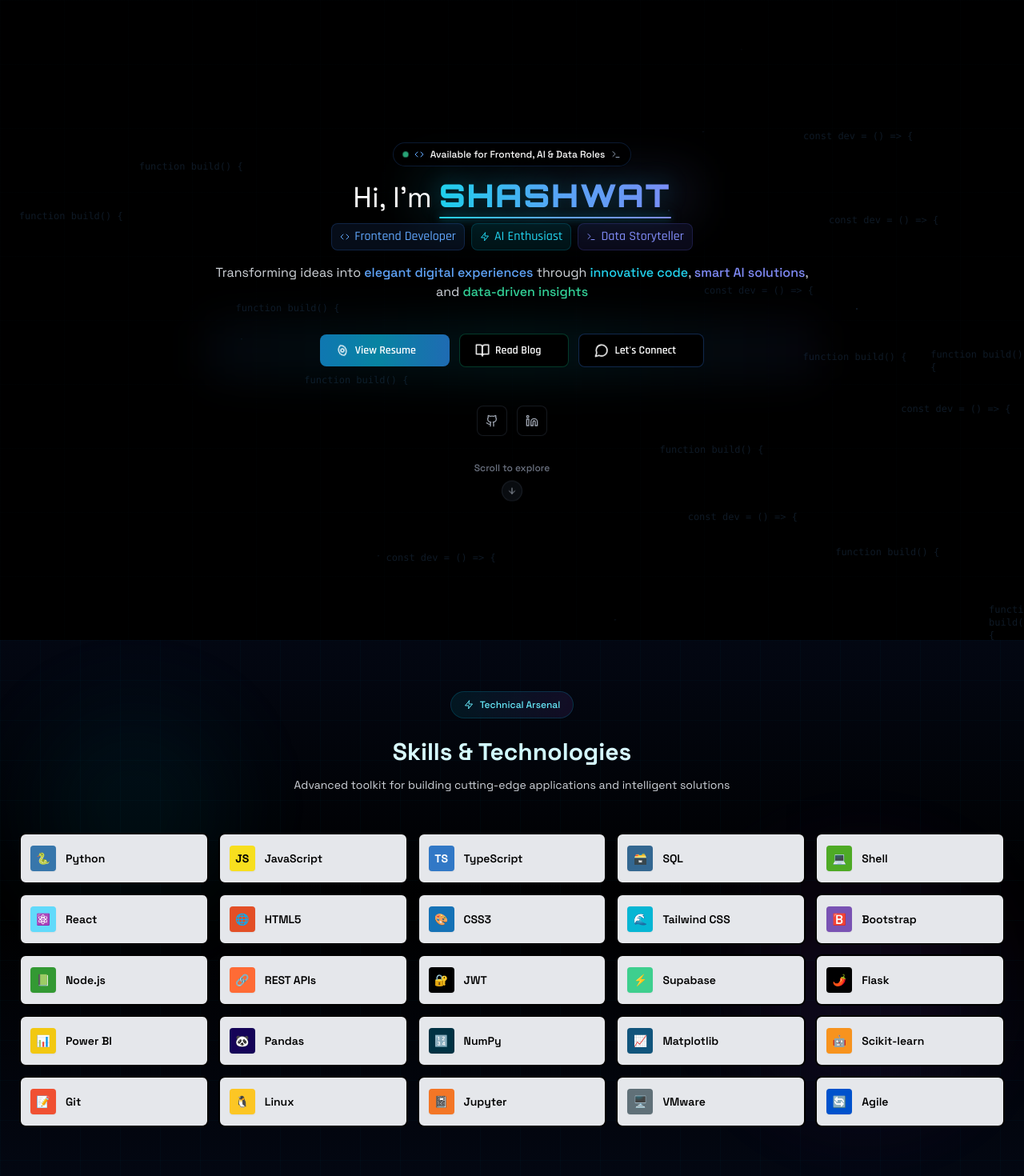
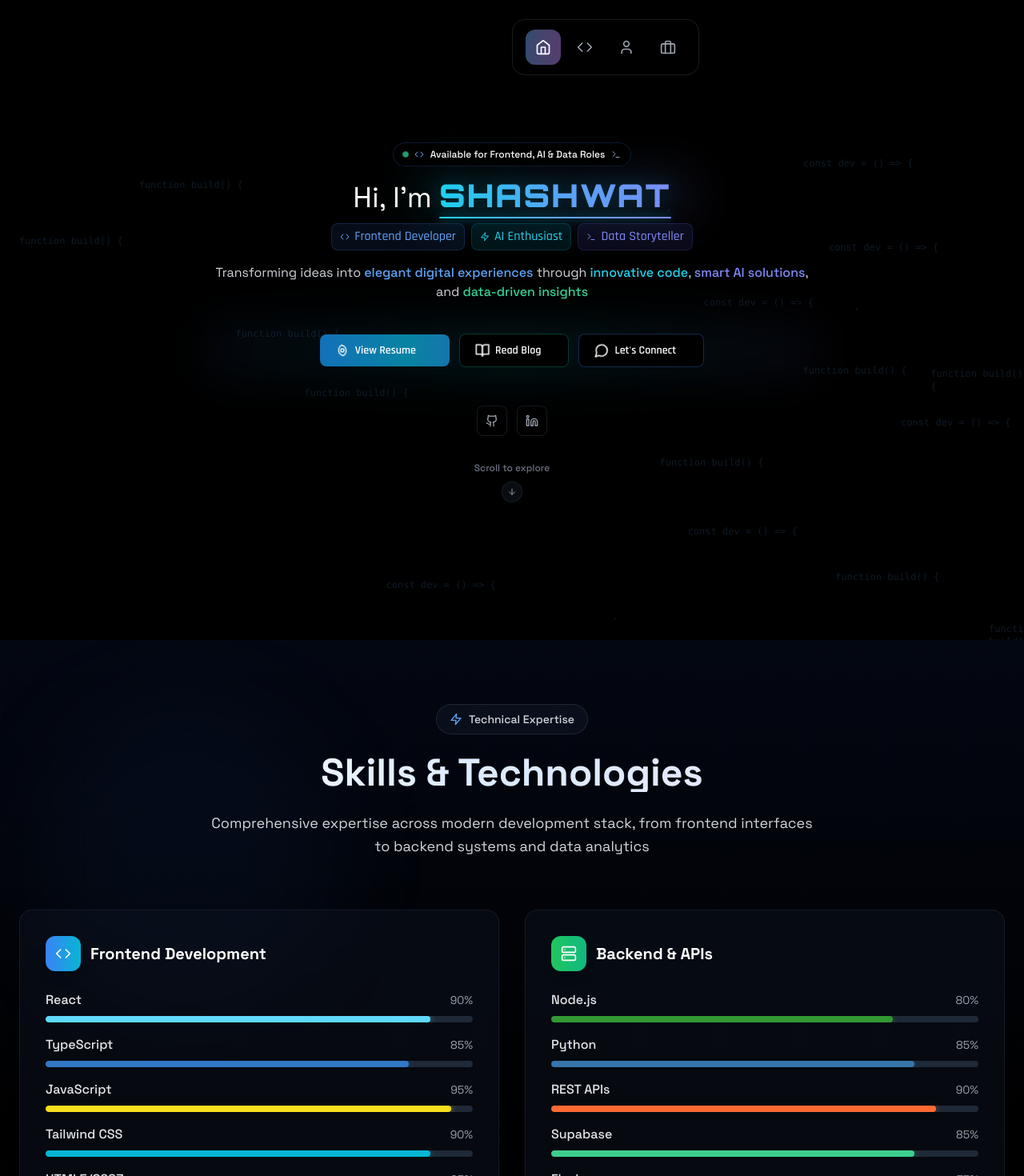
Before and after one commit to 404StudioDev/prject, a React (Vite) app: page / in a window 1280 px wide. Shown: the top 1470 px of the page at 80% size. Built offline with nearby package versions, Linux system fonts and the light colour scheme.

Commit message:
Professional Skills Section and Transparent Navbar

```diff
--- a/src/App.tsx
+++ b/src/App.tsx
@@ -1,4 +1,5 @@
 import { useState, useEffect } from 'react';
+import Navbar from './components/Navbar';
 import Hero from './components/Hero';
 import Skills from './components/Skills';
 import Projects from './components/Projects';
@@ -80,6 +81,7 @@ function App() {
 
   return (
     <div className="min-h-screen bg-slate-950 text-white">
+      <Navbar isDark={isDark} />
       <Hero isDark={isDark} onNavigateToBlog={navigateToBlog} />
       <Skills isDark={isDark} />
       <Projects isDark={isDark} />
--- a/src/components/Experience.tsx
+++ b/src/components/Experience.tsx
@@ -15,7 +15,7 @@ export default function Experience({ isDark }: ExperienceProps) {
   ];
 
   return (
-    <section className="py-16 relative overflow-hidden bg-gradient-to-b from-black via-gray-950 to-black">
+    <section id="experience" className="py-16 relative overflow-hidden bg-gradient-to-b from-black via-gray-950 to-black">
       {/* Simplified background decoration */}
       <div className="absolute inset-0">
         <div className="absolute top-20 left-10 w-72 h-72 bg-green-500/8 rounded-full blur-3xl" />
--- a/src/components/Hero.tsx
+++ b/src/components/Hero.tsx
@@ -9,7 +9,7 @@ interface HeroProps {
 
 export default function Hero({ isDark, onNavigateToBlog }: HeroProps) {
   return (
-    <section className="relative min-h-screen flex items-center justify-center overflow-hidden bg-black">
+    <section id="home" className="relative min-h-screen flex items-center justify-center overflow-hidden bg-black">
       {/* 🌌 Dark Space Background Effects */}
       <div className="absolute inset-0">
         {/* Animated cyber grid */}
--- /dev/null
+++ b/src/components/Navbar.tsx
@@ -0,0 +1,95 @@
+import { Home, User, Code, Briefcase } from 'lucide-react';
+import { motion } from 'framer-motion';
+import { useState, useEffect } from 'react';
+
+interface NavbarProps {
+  isDark: boolean;
+}
+
+export default function Navbar({ isDark }: NavbarProps) {
+  const [activeSection, setActiveSection] = useState('home');
+
+  const navItems = [
+    { id: 'home', icon: Home, label: 'Home' },
+    { id: 'skills', icon: Code, label: 'Skills' },
+    { id: 'projects', icon: User, label: 'Projects' },
+    { id: 'experience', icon: Briefcase, label: 'Experience' },
+  ];
+
+  useEffect(() => {
+    const handleScroll = () => {
+      const sections = navItems.map(item => item.id);
+      const scrollPosition = window.scrollY + 100;
+
+      for (const section of sections) {
+        const element = document.getElementById(section);
+        if (element) {
+          const offsetTop = element.offsetTop;
+          const offsetHeight = element.offsetHeight;
+
+          if (scrollPosition >= offsetTop && scrollPosition < offsetTop + offsetHeight) {
+            setActiveSection(section);
+            break;
+          }
+        }
+      }
+    };
+
+    window.addEventListener('scroll', handleScroll);
+    return () => window.removeEventListener('scroll', handleScroll);
+  }, []);
+
+  const scrollToSection = (sectionId: string) => {
+    const element = document.getElementById(sectionId);
+    if (element) {
+      element.scrollIntoView({ behavior: 'smooth' });
+    }
+  };
+
+  return (
+    <motion.nav
+      className="fixed top-6 left-1/2 transform -translate-x-1/2 z-50"
+      initial={{ y: -100, opacity: 0 }}
+      animate={{ y: 0, opacity: 1 }}
+      transition={{ duration: 0.8, delay: 0.5 }}
+    >
+      <div className="flex items-center gap-2 px-4 py-3 rounded-2xl bg-black/20 backdrop-blur-md border border-white/10 shadow-2xl">
+        {navItems.map((item, index) => (
+          <motion.button
+            key={item.id}
+            onClick={() => scrollToSection(item.id)}
+            className={`
+              relative p-3 rounded-xl transition-all duration-300 group
+              ${activeSection === item.id
+                ? 'bg-white/20 text-white'
+                : 'text-gray-400 hover:text-white hover:bg-white/10'
+              }
+            `}
+            whileHover={{ scale: 1.1 }}
+            whileTap={{ scale: 0.95 }}
+            aria-label={item.label}
+          >
+            {/* Active indicator */}
+            {activeSection === item.id && (
+              <motion.div
+                className="absolute inset-0 rounded-xl bg-gradient-to-r from-blue-500/30 to-purple-500/30"
+                layoutId="activeTab"
+                transition={{ duration: 0.3 }}
+              />
+            )}
+
+            {/* Icon */}
+            <div className="relative z-10">
+              <item.icon className="w-5 h-5" />
+            </div>
+
+            {/* Tooltip */}
+            <div className="absolute -bottom-12 left-1/2 transform -translate-x-1/2 px-2 py-1 bg-black/80 text-white text-xs rounded-lg opacity-0 group-hover:opacity-100 transition-opacity duration-200 pointer-events-none whitespace-nowrap">
+              {item.label}
+            </div>
+          </motion.button>
+        ))}
+      </div>
+    </motion.nav>
+  );
+}
--- a/src/components/Projects.tsx
+++ b/src/components/Projects.tsx
@@ -97,7 +97,7 @@ const projects = [
 
 export default function Projects({ isDark }: ProjectsProps) {
   return (
-    <section className="py-16 relative overflow-hidden bg-gradient-to-b from-slate-950 via-slate-900 to-slate-950">
+    <section id="projects" className="py-16 relative overflow-hidden bg-gradient-to-b from-slate-950 via-slate-900 to-slate-950">
       {/* Space background decorations */}
       <div className="absolute inset-0">
         <div className="absolute top-20 left-10 w-64 h-64 bg-blue-500/8 rounded-full blur-3xl animate-pulse" />
--- a/src/components/Skills.tsx
+++ b/src/components/Skills.tsx
@@ -7,115 +7,141 @@ interface SkillsProps {
 }
 
 export default function Skills({ isDark }: SkillsProps) {
-  const skills = [
-    // Programming Languages
-    { name: "Python", icon: "🐍", color: "#3776ab" },
-    { name: "JavaScript", icon: "JS", color: "#f7df1e", textColor: "#000" },
-    { name: "TypeScript", icon: "TS", color: "#3178c6" },
-    { name: "SQL", icon: "🗃️", color: "#336791" },
-    { name: "Shell", icon: "💻", color: "#4eaa25" },
-
-    // Frontend Technologies
-    { name: "React", icon: "⚛️", color: "#61dafb" },
-    { name: "HTML5", icon: "🌐", color: "#e34f26" },
-    { name: "CSS3", icon: "🎨", color: "#1572b6" },
-    { name: "Tailwind CSS", icon: "🌊", color: "#06b6d4" },
-    { name: "Bootstrap", icon: "🅱️", color: "#7952b3" },
-
-    // Backend & APIs
-    { name: "Node.js", icon: "📗", color: "#339933" },
-    { name: "REST APIs", icon: "🔗", color: "#ff6b35" },
-    { name: "JWT", icon: "🔐", color: "#000000" },
-    { name: "Supabase", icon: "⚡", color: "#3ecf8e" },
-    { name: "Flask", icon: "🌶️", color: "#000000" },
-
-    // Data & Analytics
-    { name: "Power BI", icon: "📊", color: "#f2c811" },
-    { name: "Pandas", icon: "🐼", color: "#150458" },
-    { name: "NumPy", icon: "🔢", color: "#013243" },
-    { name: "Matplotlib", icon: "📈", color: "#11557c" },
-    { name: "Scikit-learn", icon: "🤖", color: "#f7931e" },
-
-    // Tools & Platforms
-    { name: "Git", icon: "📝", color: "#f05032" },
-    { name: "Linux", icon: "🐧", color: "#fcc624" },
-    { name: "Jupyter", icon: "📓", color: "#f37626" },
-    { name: "VMware", icon: "🖥️", color: "#607078" },
-    { name: "Agile", icon: "🔄", color: "#0052cc" }
+  const skillCategories = [
+    {
+      title: "Frontend Development",
+      icon: <Code className="w-5 h-5" />,
+      color: "from-blue-500 to-cyan-500",
+      skills: [
+        { name: "React", level: 90, color: "#61dafb" },
+        { name: "TypeScript", level: 85, color: "#3178c6" },
+        { name: "JavaScript", level: 95, color: "#f7df1e" },
+        { name: "Tailwind CSS", level: 90, color: "#06b6d4" },
+        { name: "HTML5/CSS3", level: 95, color: "#e34f26" },
+      ]
+    },
+    {
+      title: "Backend & APIs",
+      icon: <Server className="w-5 h-5" />,
+      color: "from-green-500 to-emerald-500",
+      skills: [
+        { name: "Node.js", level: 80, color: "#339933" },
+        { name: "Python", level: 85, color: "#3776ab" },
+        { name: "REST APIs", level: 90, color: "#ff6b35" },
+        { name: "Supabase", level: 85, color: "#3ecf8e" },
+        { name: "Flask", level: 75, color: "#000000" },
+      ]
+    },
+    {
+      title: "Data Science & Analytics",
+      icon: <BarChart3 className="w-5 h-5" />,
+      color: "from-purple-500 to-pink-500",
+      skills: [
+        { name: "Power BI", level: 90, color: "#f2c811" },
+        { name: "Pandas", level: 85, color: "#150458" },
+        { name: "NumPy", level: 80, color: "#013243" },
+        { name: "Matplotlib", level: 85, color: "#11557c" },
+        { name: "SQL", level: 90, color: "#336791" },
+      ]
+    },
+    {
+      title: "Tools & Technologies",
+      icon: <Globe className="w-5 h-5" />,
+      color: "from-orange-500 to-red-500",
+      skills: [
+        { name: "Git", level: 90, color: "#f05032" },
+        { name: "Linux", level: 80, color: "#fcc624" },
+        { name: "Jupyter", level: 85, color: "#f37626" },
+        { name: "VMware", level: 75, color: "#607078" },
+        { name: "Agile", level: 85, color: "#0052cc" },
+      ]
+    }
   ];
 
   return (
-    <section className="py-16 relative overflow-hidden bg-gradient-to-b from-gray-950 via-black to-gray-950">
-      {/* Space background decoration */}
+    <section id="skills" className="py-20 relative overflow-hidden bg-gradient-to-b from-gray-950 via-black to-gray-950">
+      {/* Professional background effects */}
       <div className="absolute inset-0">
-        <div className="absolute top-20 left-10 w-64 h-64 bg-cyan-500/10 rounded-full blur-3xl animate-pulse" />
-        <div className="absolute bottom-20 right-10 w-80 h-80 bg-purple-500/10 rounded-full blur-3xl animate-pulse" style={{ animationDelay: '1s' }} />
-        {/* Cyber grid overlay */}
-        <div className="absolute inset-0 bg-[linear-gradient(rgba(6,182,212,0.03)_1px,transparent_1px),linear-gradient(90deg,rgba(6,182,212,0.03)_1px,transparent_1px)] bg-[size:50px_50px]"></div>
+        <div className="absolute top-20 left-10 w-96 h-96 bg-blue-500/5 rounded-full blur-3xl" />
+        <div className="absolute bottom-20 right-10 w-96 h-96 bg-purple-500/5 rounded-full blur-3xl" />
+        <div className="absolute inset-0 bg-[linear-gradient(rgba(59,130,246,0.01)_1px,transparent_1px),linear-gradient(90deg,rgba(59,130,246,0.01)_1px,transparent_1px)] bg-[size:100px_100px]"></div>
       </div>
 
       <div className="max-w-7xl mx-auto px-6 relative z-10">
         {/* Header */}
-        <AnimatedSection className="text-center mb-12">
-          <div className="inline-flex items-center gap-2 px-4 py-2 rounded-full text-xs font-medium mb-6 bg-gradient-to-r from-cyan-500/10 to-purple-500/10 border border-cyan-500/20 text-cyan-300 backdrop-blur-sm">
-            <Zap className="w-3 h-3" />
-            Technical Arsenal
+        <AnimatedSection className="text-center mb-16">
+          <div className="inline-flex items-center gap-2 px-4 py-2 rounded-full text-sm font-medium mb-6 bg-gray-900/50 border border-gray-700/50 text-gray-300 backdrop-blur-sm">
+            <Zap className="w-4 h-4 text-blue-400" />
+            Technical Expertise
           </div>
 
-          <h2 className="text-2xl md:text-3xl font-bold mb-3 bg-gradient-to-r from-white via-cyan-100 to-purple-100 bg-clip-text text-transparent">
+          <h2 className="text-4xl md:text-5xl font-bold mb-6 bg-gradient-to-r from-white via-blue-100 to-purple-100 bg-clip-text text-transparent">
             Skills & Technologies
           </h2>
 
-          <p className="text-sm max-w-2xl mx-auto leading-relaxed text-gray-300">
-            Advanced toolkit for building cutting-edge applications and intelligent solutions
+          <p className="text-lg max-w-3xl mx-auto leading-relaxed text-gray-300">
+            Comprehensive expertise across modern development stack, from frontend interfaces to backend systems and data analytics
           </p>
         </AnimatedSection>
 
-        {/* Skills Grid - Matching the image layout */}
-        <AnimatedSection>
-          <div className="grid grid-cols-2 sm:grid-cols-3 md:grid-cols-4 lg:grid-cols-5 gap-3">
-            {skills.map((skill, index) => (
+        {/* Skills Categories Grid */}
+        <div className="grid lg:grid-cols-2 gap-8">
+          {skillCategories.map((category, categoryIndex) => (
+            <AnimatedSection key={categoryIndex} delay={categoryIndex * 0.1}>
               <motion.div
-                key={index}
-                className="group relative rounded-lg overflow-hidden transition-all duration-300 hover:scale-105 hover:-translate-y-1"
-                initial={{ opacity: 0, y: 20 }}
-                whileInView={{ opacity: 1, y: 0 }}
-                transition={{
-                  duration: 0.4,
-                  delay: index * 0.02,
-                  ease: [0.4, 0, 0.2, 1]
-                }}
-                viewport={{ once: true, margin: "-50px" }}
-                whileHover={{ scale: 1.05, y: -4 }}
+                className="group relative rounded-2xl p-8 bg-gray-900/40 backdrop-blur-sm border border-gray-700/30 hover:border-gray-600/50 transition-all duration-500"
+                whileHover={{ y: -5 }}
+                transition={{ duration: 0.3 }}
               >
-                {/* Card with black border and light gray background */}
-                <div className="relative bg-gray-200 border-2 border-black rounded-lg p-3 h-16 flex items-center gap-3 shadow-lg group-hover:shadow-xl transition-all duration-300">
-                  {/* Icon container with colored background */}
-                  <div
-                    className="w-8 h-8 rounded flex items-center justify-center text-white font-bold text-sm flex-shrink-0 shadow-sm"
-                    style={{
-                      backgroundColor: skill.color,
-                      color: skill.textColor || '#ffffff'
-                    }}
-                  >
-                    {skill.icon}
+                {/* Category Header */}
+                <div className="flex items-center gap-3 mb-6">
+                  <div className={`p-3 rounded-xl bg-gradient-to-r ${category.color} shadow-lg`}>
+                    {category.icon}
                   </div>
+                  <h3 className="text-xl font-bold text-white">{category.title}</h3>
+                </div>
 
-                  {/* Skill name */}
-                  <span className="text-black font-semibold text-sm truncate">
-                    {skill.name}
-                  </span>
+                {/* Skills List */}
+                <div className="space-y-4">
+                  {category.skills.map((skill, skillIndex) => (
+                    <motion.div
+                      key={skillIndex}
+                      className="group/skill"
+                      initial={{ opacity: 0, x: -20 }}
+                      whileInView={{ opacity: 1, x: 0 }}
+                      transition={{ duration: 0.5, delay: skillIndex * 0.1 }}
+                    >
+                      <div className="flex items-center justify-between mb-2">
+                        <span className="text-gray-200 font-medium">{skill.name}</span>
+                        <span className="text-sm text-gray-400">{skill.level}%</span>
+                      </div>
 
-                  {/* Hover glow effect */}
-                  <div
-                    className="absolute inset-0 rounded-lg opacity-0 group-hover:opacity-20 transition-opacity duration-300 blur-sm"
-                    style={{ backgroundColor: skill.color }}
-                  />
+                      {/* Progress Bar */}
+                      <div className="relative h-2 bg-gray-800 rounded-full overflow-hidden">
+                        <motion.div
+                          className="absolute top-0 left-0 h-full rounded-full"
+                          style={{ backgroundColor: skill.color }}
+                          initial={{ width: 0 }}
+                          whileInView={{ width: `${skill.level}%` }}
+                          transition={{ duration: 1, delay: skillIndex * 0.1, ease: "easeOut" }}
+                        />
+
+                        {/* Glow effect */}
+                        <motion.div
+                          className="absolute top-0 left-0 h-full rounded-full opacity-50 blur-sm"
+                          style={{ backgroundColor: skill.color }}
+                          initial={{ width: 0 }}
+                          whileInView={{ width: `${skill.level}%` }}
+                          transition={{ duration: 1, delay: skillIndex * 0.1, ease: "easeOut" }}
+                        />
+                      </div>
+                    </motion.div>
+                  ))}
                 </div>
               </motion.div>
-            ))}
-          </div>
-        </AnimatedSection>
+            </AnimatedSection>
+          ))}
+        </div>
       </div>
     </section>
   );
```
